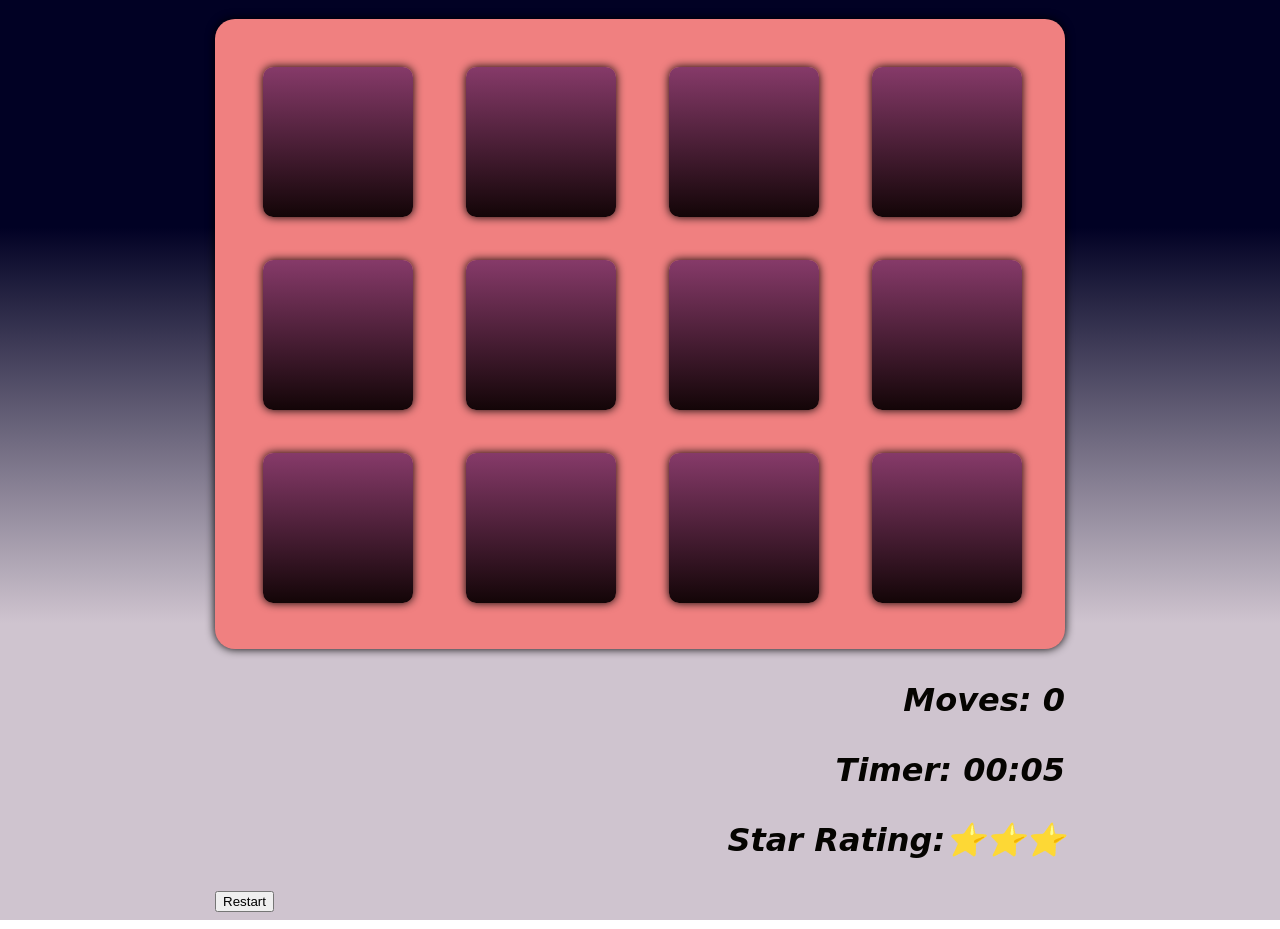
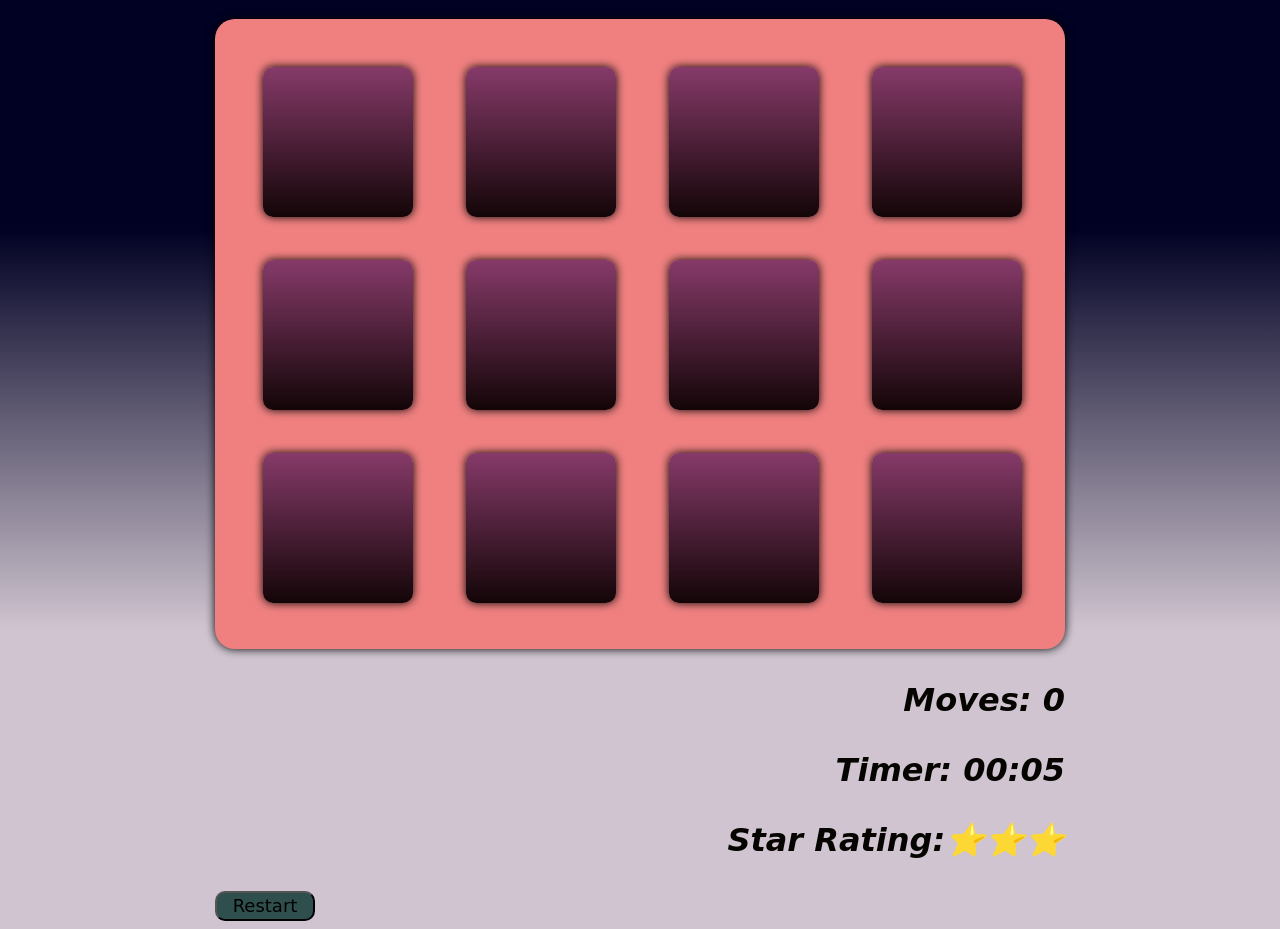
Before and after one commit to fay-simotwo/Tile-game, a plain HTML site: page index.html in a window 1280 px wide. Shown: the part 70-999 px from the top of the page. Drawn offline with Linux system fonts and the light colour scheme.

Commit message:
added button styles

```diff
--- a/styles.css
+++ b/styles.css
@@ -20,6 +20,15 @@ h1{
     font-style: italic;
     font-weight: 900;
     font-size: xx-large;
+}
+button{
+    font-size: large;
+    border-radius: 10px;
+    background-color: darkslategray;
+    font-family: cursive;
+    width: 100px;
+    height: 30px;
+
 }
 .flex-containers{
     /* display: flex; */
```
